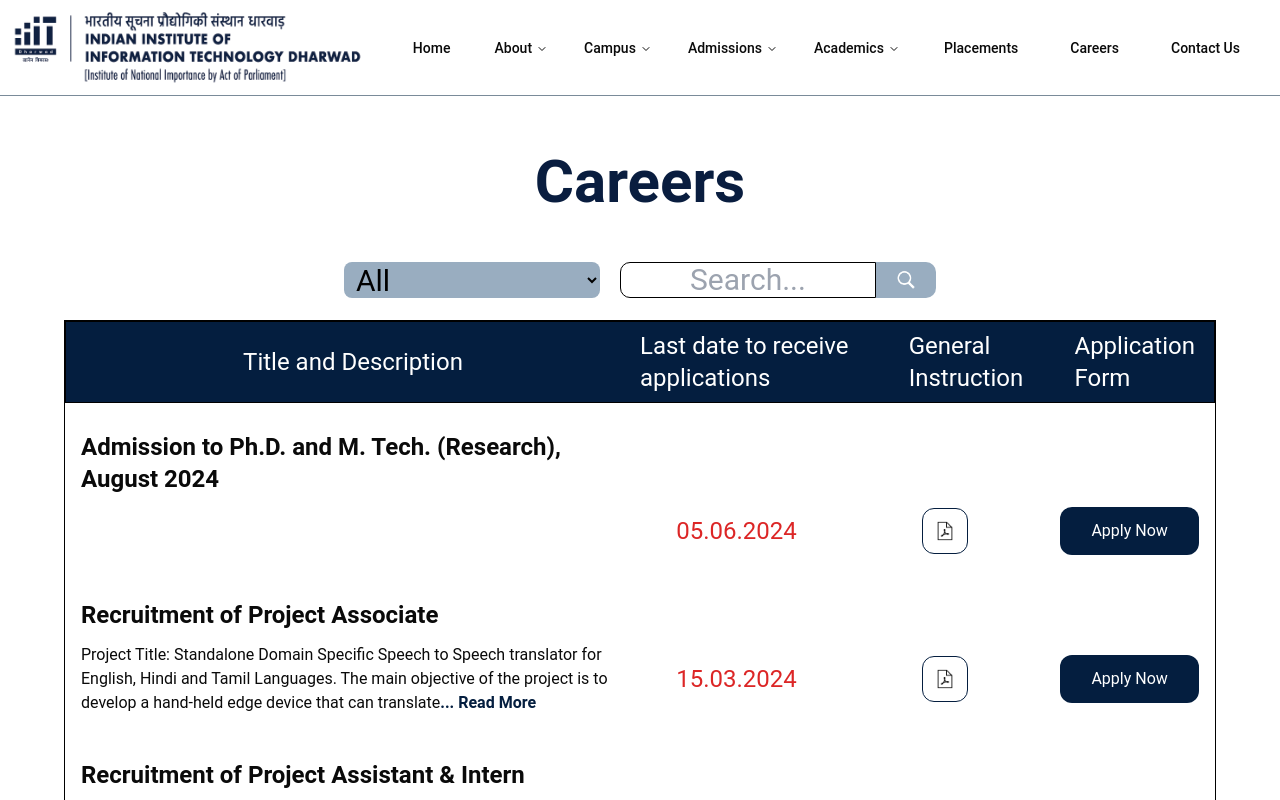
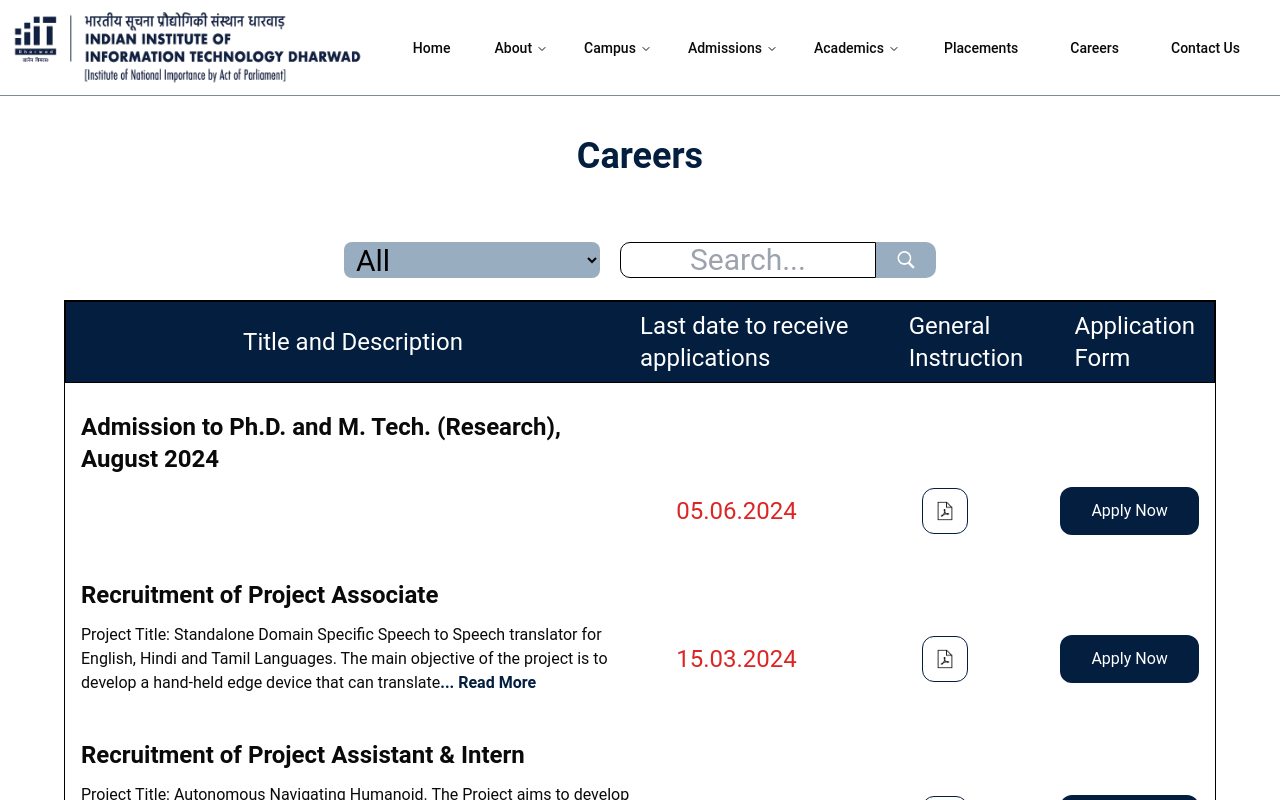
Before and after one commit to Velocity-IIITDWD/iiitdwd.ac.in, a Next.js app: page /careers in a window 1280 px wide. Shown: the top 800 px of the page. Built offline with nearby package versions, Linux system fonts and the light colour scheme.

Commit message:
fix careers heading font

```diff
--- a/app/careers/page.tsx
+++ b/app/careers/page.tsx
@@ -31,12 +31,8 @@ const Page = () => {
 
   return (
     <>
+      <h1 className="heading-text">Careers</h1>
       <div className="content flex flex-col items-center pt-[3vh] overflow-x-hidden w-[100%] mb-7">
-        <div id="temp" className="textcont pb-[2vh]">
-          <div className=" Head text-center font-bold z-10 text-[#091d3f] text-6xl p-8">
-            Careers
-          </div>
-        </div>
         <div className="dropdownNsearch px-2 flex items-center gap-5 justify-center w-[100vw] h-10">
           <div className="Dropdown hover:scale-[1.05]  hover:drop-shadow-2xl transition flex items-center">
             <select
```
